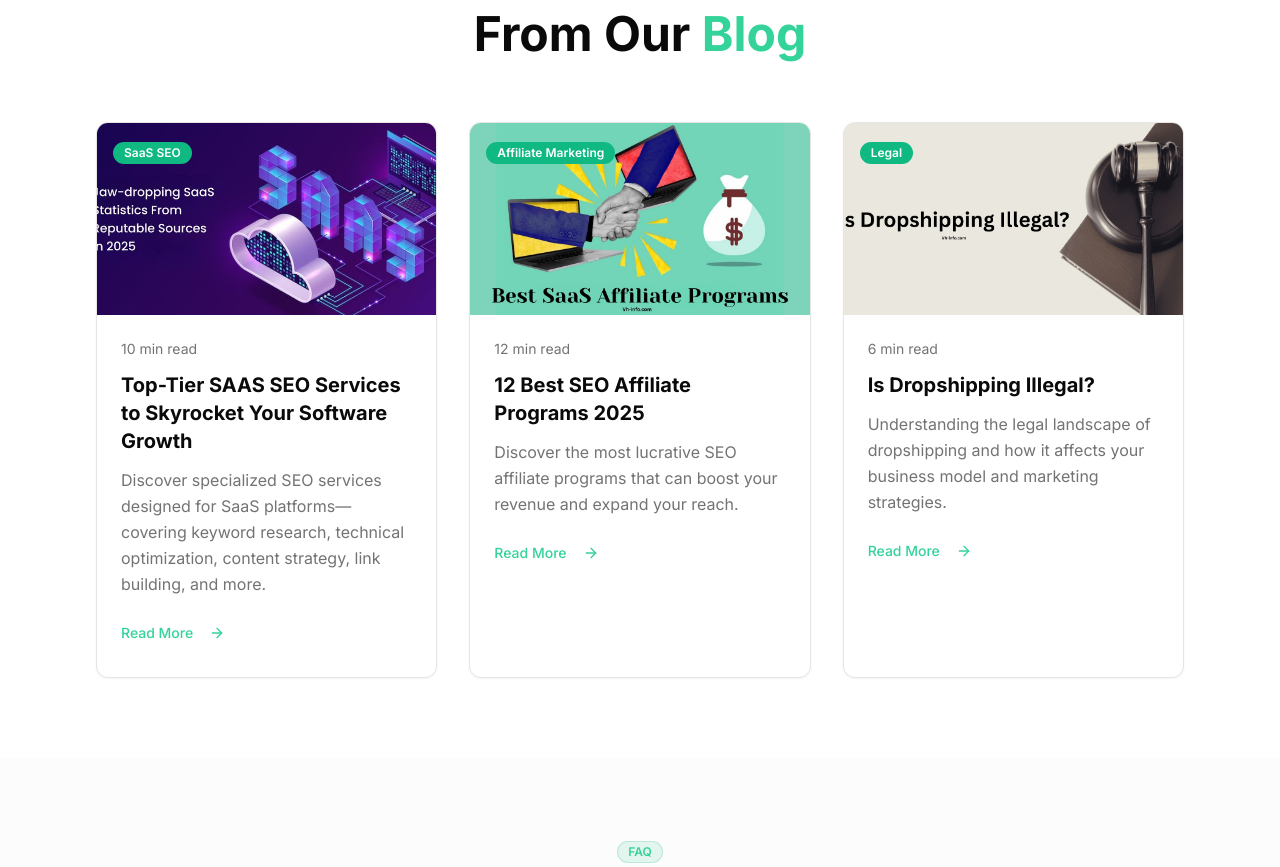
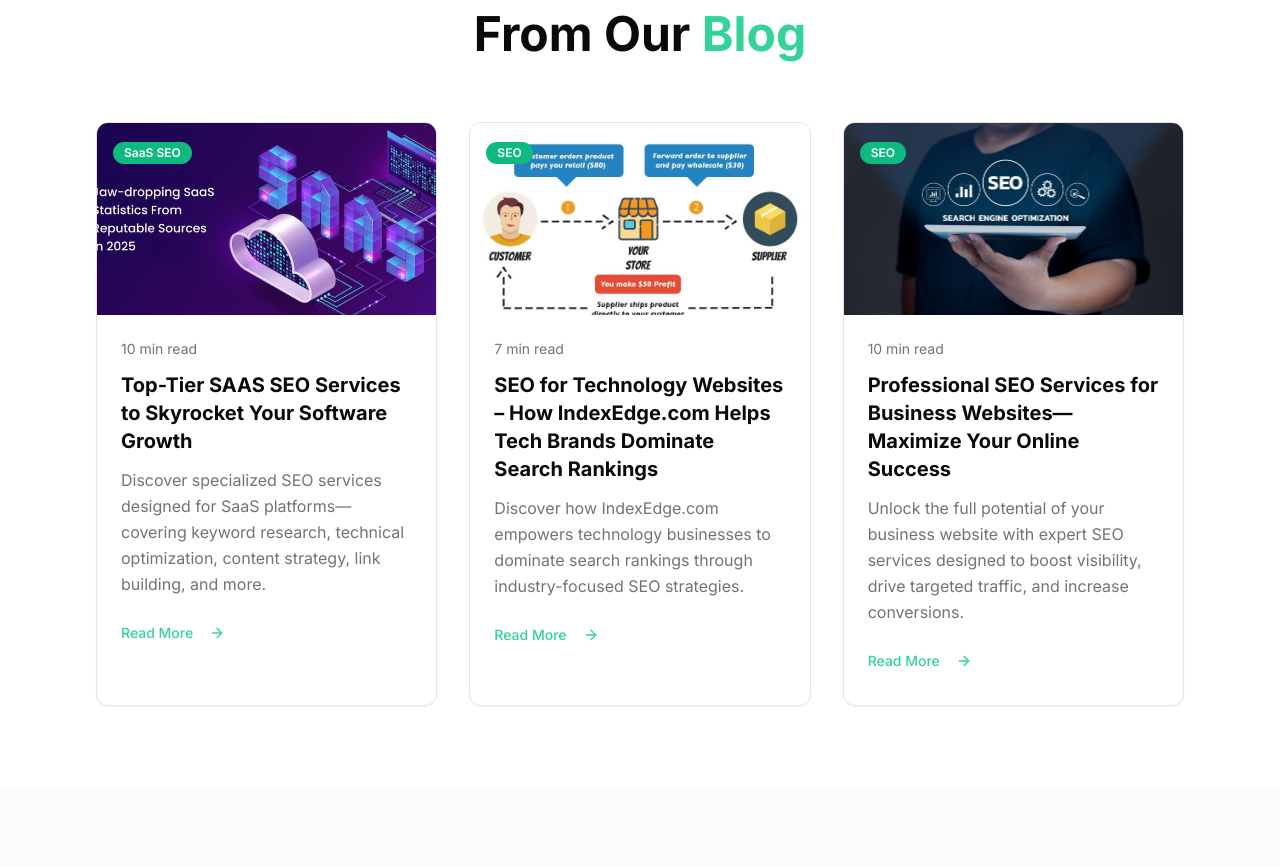
Before and after one commit to IbrahimBajwa313/indexedge, a Next.js app: page / in a window 1280 px wide. Shown: the part 5420-6287 px from the top of the page. Built offline with nearby package versions, Linux system fonts and the light colour scheme.

Commit message:
Blogs added

```diff
--- a/app/blog/[slug]/page.tsx
+++ b/app/blog/[slug]/page.tsx
@@ -89,90 +89,90 @@ const blogPosts = {
       "We’re not just an SEO agency—we're your growth partner. Whether you're launching a new SaaS platform or scaling your existing software product, our SaaS SEO services provide the foundation for sustainable, long-term success. Don't leave your growth to chance. Optimize with precision. Execute with strategy. Win with content."
   }
 },
-  "best-seo-affiliate-programs-2025": {
-    title: "12 Best SEO Affiliate Programs 2025: Maximize Your Revenue",
-    excerpt: "Discover the most lucrative SEO affiliate programs that can boost your revenue and expand your reach.",
-    category: "Affiliate Marketing",
+
+ "seo-for-technology-websites": {
+  title: "SEO for Technology Websites – How IndexEdge.com Helps Tech Brands Dominate Search Rankings",
+  excerpt:
+    "Discover how IndexEdge.com empowers technology businesses to dominate search rankings through industry-focused SEO strategies.",
+  category: "SEO",
+  author: "IndexEdge Team",
+  date: "January 10, 2025",
+  readTime: "7 min read",
+  image: "/SEO-for-Technology-Websites.jpg?height=400&width=800",
+  content: {
+    introduction:
+      "In the fast-paced world of technology, staying ahead of the competition is not just about having an innovative product or service—it’s also about being found online. Whether you’re offering cutting-edge software, IT consulting, or tech hardware solutions, your visibility in search engines determines how easily potential customers discover your brand. That’s where IndexEdge.com steps in, offering specialized SEO services tailored exclusively for technology businesses.",
+    sections: [
+      {
+        heading: "Why SEO is Critical for Technology Websites",
+        content:
+          "The technology industry is one of the most competitive markets in the digital space. Thousands of new startups, apps, and services launch every year, all fighting for attention. Without a strong SEO strategy, even the most groundbreaking innovations can get buried under pages of competitors.\n\nHere’s why SEO is crucial for tech businesses:\n- High Competition: Tech keywords often have high search volume and competition, making professional SEO expertise essential.\n- Global Reach: Technology products and services often target global markets, requiring multilingual and region-specific optimization.\n- Constant Change: Search algorithms evolve rapidly, and the tech sector’s audience expects the latest information.\n- Targeted Traffic: SEO ensures that the right audience—decision-makers, developers, IT managers—finds your site.",
+        image: "/tech-seo-importance.jpg?height=300&width=600&text=Why+Tech+SEO+Matters",
+      },
+      {
+        heading: "How IndexEdge.com Optimizes Technology Websites",
+        content:
+          "Unlike generic SEO services, IndexEdge.com focuses on the unique needs of technology websites. Here’s how:\n1. Industry-Specific Keyword Research: In-depth research to identify high-value keywords specific to your niche, whether it’s SaaS platforms, AI tools, cybersecurity solutions, or consumer electronics.\n2. Technical SEO Excellence: Ensuring lightning-fast page load speeds, mobile responsiveness, secure HTTPS encryption, and proper schema markup for rich snippets.\n3. Content That Converts: Creating blogs, whitepapers, and landing pages that balance technical accuracy with user-friendly readability—boosting both rankings and engagement.\n4. Backlink Strategy from Authoritative Sources: Building relationships with high-authority tech publications, blogs, and forums to secure backlinks.\n5. Ongoing Analytics & Reporting: Monthly reports detailing keyword rankings, traffic trends, and actionable recommendations.",
+        image: "/tech-seo-strategy.jpg?height=300&width=600&text=Tech+SEO+Optimization",
+      },
+      {
+        heading: "Real-World Impact",
+        content:
+          "A well-executed SEO strategy for technology websites can:\n- Increase organic traffic by over 200% within months\n- Generate more qualified leads\n- Build brand authority in a crowded tech market\n- Improve conversion rates through targeted optimization",
+        image: "/tech-seo-results.jpg?height=300&width=600&text=SEO+Impact+for+Tech+Brands",
+      },
+    ],
+    conclusion:
+      "If you run a technology business, investing in SEO is no longer optional—it’s a necessity. With IndexEdge.com, you get more than just SEO; you get a partner who understands the tech industry inside and out. By combining technical expertise with marketing insight, IndexEdge.com ensures your innovations get the attention they deserve.",
+  },
+},"professional-seo-services-business-websites": {
+  title: "Professional SEO Services for Business Websites — Maximize Your Online Success",
+  excerpt:
+    "Boost your business website’s visibility, attract the right audience, and convert visitors into customers with our comprehensive SEO services.",
+  category: "SEO Services",
   author: "Michael Chen",
   date: "January 12, 2025",
-    readTime: "12 min read",
+  readTime: "15 min read",
   image: "/Best-SaaS-Affiliate-Programs.jpg?height=400&width=800",
   content: {
     introduction:
-        "Affiliate marketing in the SEO space has evolved dramatically in 2025. With new tools, platforms, and opportunities emerging, SEO professionals have more ways than ever to monetize their expertise and audience. This comprehensive guide explores the top 12 SEO affiliate programs that offer the best commissions, conversion rates, and long-term earning potential.",
+      "In today’s highly competitive digital landscape, a strong online presence is essential for every business. A well-designed website alone is not enough; it must be optimized to appear at the top of search engine results, attract the right audience, and convert visitors into customers. Our professional SEO services are designed to deliver sustainable growth, increased visibility, and higher revenue.",
     sections: [
       {
-          heading: "The SEO Affiliate Landscape in 2025",
+        heading: "Why SEO is Crucial for Business Websites",
         content:
-            "The SEO affiliate market has matured significantly, with programs now offering more sophisticated tracking, better commission structures, and enhanced support for affiliates. The key to success lies in choosing programs that align with your audience's needs and your content strategy.",
-          image: "/a1.jpeg?height=300&width=600&text=SEO+Affiliate+Market+Growth+2025",
+          "Search Engine Optimization (SEO) improves your website’s ranking in Google, Bing, and other search engines. Higher rankings mean more organic traffic, stronger brand awareness, and greater chances of converting visitors into customers. Without a solid SEO strategy, even the most attractive website risks staying invisible to potential clients.",
+        image: "/seo-importance.jpg?height=300&width=600&text=Why+SEO+Matters",
       },
       {
-          heading: "Top Tier Programs: The Big Players",
+        heading: "Comprehensive SEO Services We Offer",
         content:
-            "Leading SEO tools like Ahrefs, SEMrush, and Moz continue to offer some of the most lucrative affiliate programs. Ahrefs offers up to $200 per sale with a 20% recurring commission, while SEMrush provides tiered commissions up to 40% for high-volume affiliates. These programs are ideal for established SEO content creators with engaged audiences.",
-          image: "/a2.jpg?height=300&width=600&text=Top+SEO+Tools+Commission+Comparison",
+          "Our SEO services are data-driven, results-focused, and tailored for business websites. From keyword research to local SEO, we cover all aspects of search optimization to ensure long-term growth and higher search rankings.",
+        image: "/seo-services.jpg?height=300&width=600&text=Our+SEO+Services",
       },
       {
-          heading: "Emerging Opportunities: AI-Powered SEO Tools",
+        heading: "Our Proven SEO Process",
         content:
-            "2025 has seen the rise of AI-powered SEO tools offering attractive affiliate programs. Tools like Surfer SEO, Clearscope, and MarketMuse are offering competitive commissions (30-50%) for their innovative content optimization platforms. These programs are perfect for affiliates focusing on content marketing and AI-driven SEO strategies.",
-          image: "/a3.jpg?height=300&width=600&text=AI+SEO+Tools+Affiliate+Programs",
+          "We follow a step-by-step process: conducting a website audit, performing in-depth keyword research, optimizing on-page elements, creating high-quality content, building authoritative backlinks, and tracking performance to ensure measurable results.",
+        image: "/seo-process.jpg?height=300&width=600&text=SEO+Process",
       },
       {
-          heading: "Maximizing Your Affiliate Success",
+        heading: "Benefits of Choosing Our SEO Services",
         content:
-            "Success in SEO affiliate marketing requires more than just placing links. The most successful affiliates create comprehensive reviews, comparison content, and educational resources. They build trust with their audience by providing honest assessments and demonstrating real-world usage of the tools they promote.",
-          image: "/d1.jpg?height=300&width=600&text=Affiliate+Marketing+Success+Strategies",
+          "By partnering with us, you’ll get a customized SEO strategy, transparent progress reporting, a proven track record of delivering results, and affordable pricing without compromising on quality.",
+        image: "/seo-benefits.jpg?height=300&width=600&text=SEO+Benefits",
       },
+      {
+        heading: "Why Businesses Trust Our Expertise",
+        content:
+          "We blend technical expertise, creative strategies, and market insights to deliver SEO solutions that not only boost rankings but also drive conversions, sales, and sustainable business growth.",
+        image: "/seo-trust.jpg?height=300&width=600&text=SEO+Trust",
+      }
     ],
     conclusion:
-        "The SEO affiliate landscape in 2025 offers unprecedented opportunities for content creators and SEO professionals. By focusing on programs that align with your audience's needs, creating valuable content, and building genuine relationships with your audience, you can build a sustainable affiliate income stream that complements your SEO expertise.",
-    },
-  },
-  "is-dropshipping-illegal": {
-    title: "Is Dropshipping Illegal? Understanding the Legal Landscape",
-    excerpt:
-      "Understanding the legal landscape of dropshipping and how it affects your business model and marketing strategies.",
-    category: "Legal",
-    author: "Emily Rodriguez",
-    date: "January 10, 2025",
-    readTime: "6 min read",
-    image: "/Is-Dropshipping-Illegal.jpg?height=400&width=800",
-    content: {
-      introduction:
-        "Dropshipping has become one of the most popular e-commerce business models, but many entrepreneurs wonder about its legal status. The short answer is: dropshipping itself is completely legal. However, the way you conduct your dropshipping business can raise legal issues. This guide explores the legal landscape of dropshipping and how it impacts your SEO and marketing strategies.",
-      sections: [
-        {
-          heading: "The Legal Foundation of Dropshipping",
-          content:
-            "Dropshipping is simply a fulfillment method where you don't keep products in stock. Instead, when you sell a product, you purchase it from a third party who ships it directly to the customer. This business model is legal in virtually every country, but it must be conducted ethically and transparently.",
-          image: "/b1.jpg?height=300&width=600&text=Dropshipping+Business+Model+Diagram",
-        },
-        {
-          heading: "Common Legal Pitfalls to Avoid",
-          content:
-            "While dropshipping is legal, certain practices can get you into trouble. These include misrepresenting products, failing to disclose shipping times, trademark infringement, and not complying with consumer protection laws. Many dropshippers also face issues with tax compliance and business registration requirements.",
-          image: "/b2.jpg?height=300&width=600&text=Legal+Compliance+Checklist",
-        },
-        {
-          heading: "SEO Implications for Dropshipping Sites",
-          content:
-            "From an SEO perspective, dropshipping sites face unique challenges. Duplicate content issues arise when multiple dropshippers use the same product descriptions. Google's E-A-T guidelines also scrutinize sites that don't demonstrate expertise or authority in their niche. Successful dropshipping SEO requires original content, clear value propositions, and transparent business practices.",
-          image: "/d1.jpg?height=300&width=600&text=Dropshipping+SEO+Challenges",
-        },
-        {
-          heading: "Building a Legally Compliant Dropshipping Business",
-          content:
-            "To build a successful and legal dropshipping business, focus on transparency, quality suppliers, clear terms of service, and excellent customer service. Register your business properly, understand your tax obligations, and always be honest about shipping times and product origins. This approach not only keeps you legal but also builds the trust necessary for long-term SEO success.",
-          image: "/a1.jpg?height=300&width=600&text=Legal+Dropshipping+Business+Setup",
-        },
-      ],
-      conclusion:
-        "Dropshipping is legal, but success requires more than just legal compliance. By building a transparent, customer-focused business with strong SEO practices, you can create a sustainable dropshipping operation that thrives in today's competitive e-commerce landscape. Remember, the most successful dropshipping businesses are those that provide genuine value to customers while maintaining the highest ethical and legal standards.",
-    },
-  },
+      "SEO is no longer optional — it’s essential for modern businesses. Our comprehensive SEO services will help you achieve higher rankings, attract quality traffic, and dominate your market. Let us help you create a lasting online presence and maximize your business success."
   }
+}}
 
 export default function BlogPost({ params }: { params: Promise<{ slug: string }> }) {
   const resolvedParams = React.use(params)
--- a/app/blog/page.tsx
+++ b/app/blog/page.tsx
@@ -19,23 +19,25 @@ const blogPosts = [
     category: "SaaS SEO",
     readTime: "10 min read",
   },
+
   {
     id: 2,
-    slug: "best-seo-affiliate-programs-2025",
-    title: "12 Best SEO Affiliate Programs 2025",
-    excerpt: "Discover the most lucrative SEO affiliate programs that can boost your revenue and expand your reach.",
-    image: "/Best-SaaS-Affiliate-Programs.jpg?height=200&width=400",
-    category: "Affiliate Marketing",
-    readTime: "12 min read",
+    slug: "seo-for-technology-websites",
+    title: "SEO for Technology Websites – How IndexEdge.com Helps Tech Brands Dominate Search Rankings",
+    excerpt: "Discover how IndexEdge.com empowers technology businesses to dominate search rankings through industry-focused SEO strategies.",
+    image: "/b1.jpg?height=200&width=400",
+    category: "SEO",
+    readTime: "7 min read",
   },
+
   {
     id: 3,
-    slug: "is-dropshipping-illegal",
-    title: "Is Dropshipping Illegal?",
-    excerpt: "Understanding the legal landscape of dropshipping and how it affects your business model and marketing strategies.",
-    image: "/Is-Dropshipping-Illegal.jpg?height=200&width=400",
-    category: "Legal",
-    readTime: "6 min read",
+    slug: "profe   ssional-seo-services-business-websites",
+    title: "Professional SEO Services for Business Websites—Maximize Your Online Success",
+    excerpt: "Unlock the full potential of your business website with expert SEO services designed to boost visibility, drive targeted traffic, and increase conversions.",
+    image: "/a2.jpg?height=200&width=400",
+    category: "SEO",
+    readTime: "10 min read",
   },
 ]
 
--- a/components/blog-section.tsx
+++ b/components/blog-section.tsx
@@ -21,22 +21,22 @@ const blogPosts = [
   },
   {
     id: 2,
-    slug: "best-seo-affiliate-programs-2025",
-    title: "12 Best SEO Affiliate Programs 2025",
-    excerpt: "Discover the most lucrative SEO affiliate programs that can boost your revenue and expand your reach.",
-    image: "/Best-SaaS-Affiliate-Programs.jpg?height=200&width=400",
-    category: "Affiliate Marketing",
-    readTime: "12 min read",
+    slug: "seo-for-technology-websites",
+    title: "SEO for Technology Websites – How IndexEdge.com Helps Tech Brands Dominate Search Rankings",
+    excerpt: "Discover how IndexEdge.com empowers technology businesses to dominate search rankings through industry-focused SEO strategies.",
+    image: "/b1.jpg?height=200&width=400",
+    category: "SEO",
+    readTime: "7 min read",
   },
+
   {
     id: 3,
-    slug: "is-dropshipping-illegal",
-    title: "Is Dropshipping Illegal?",
-    excerpt:
-      "Understanding the legal landscape of dropshipping and how it affects your business model and marketing strategies.",
-    image: "/Is-Dropshipping-Illegal.jpg?height=200&width=400",
-    category: "Legal",
-    readTime: "6 min read",
+    slug: "professional-seo-services-business-websites",
+    title: "Professional SEO Services for Business Websites—Maximize Your Online Success",
+    excerpt: "Unlock the full potential of your business website with expert SEO services designed to boost visibility, drive targeted traffic, and increase conversions.",
+    image: "/a2.jpg?height=200&width=400",
+    category: "SEO",
+    readTime: "10 min read",
   },
 ]
 
```
Lines whose indentation alone changed are shown as unchanged.
